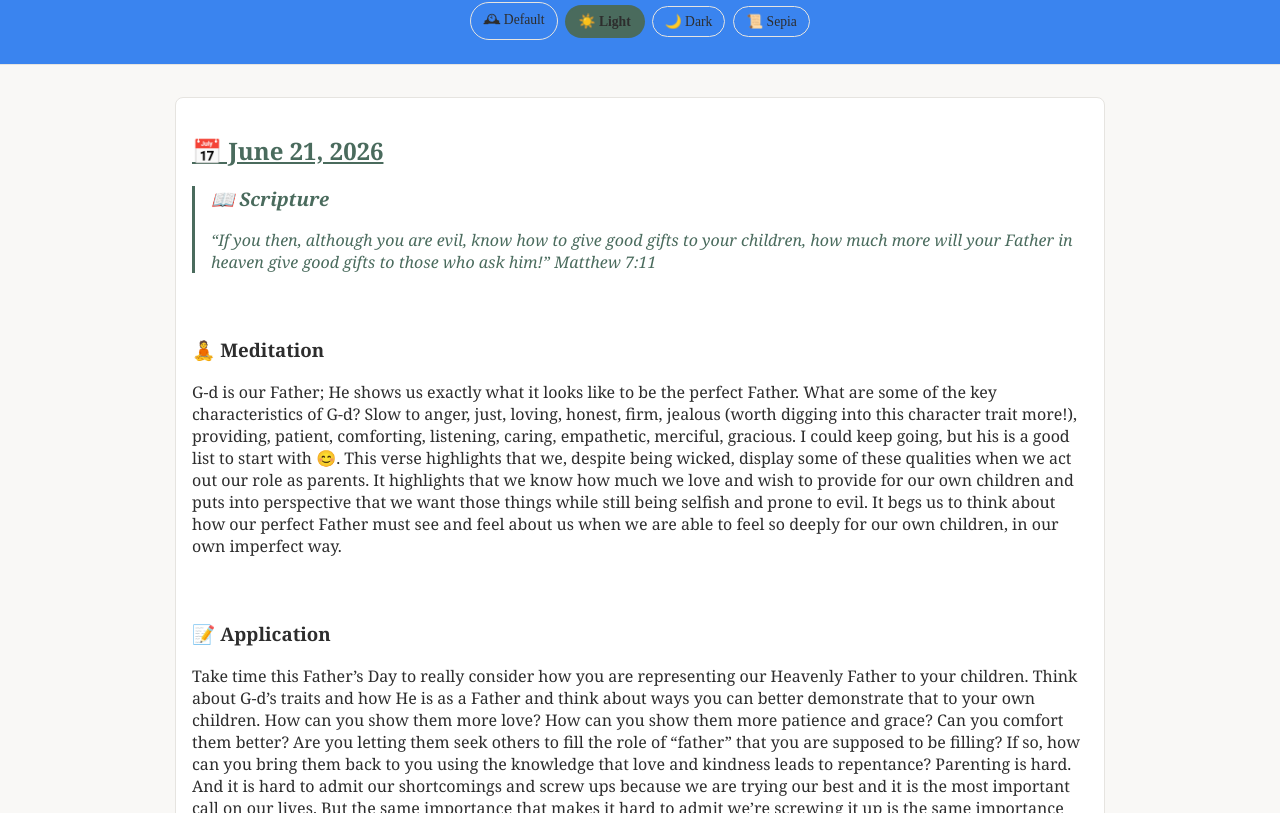
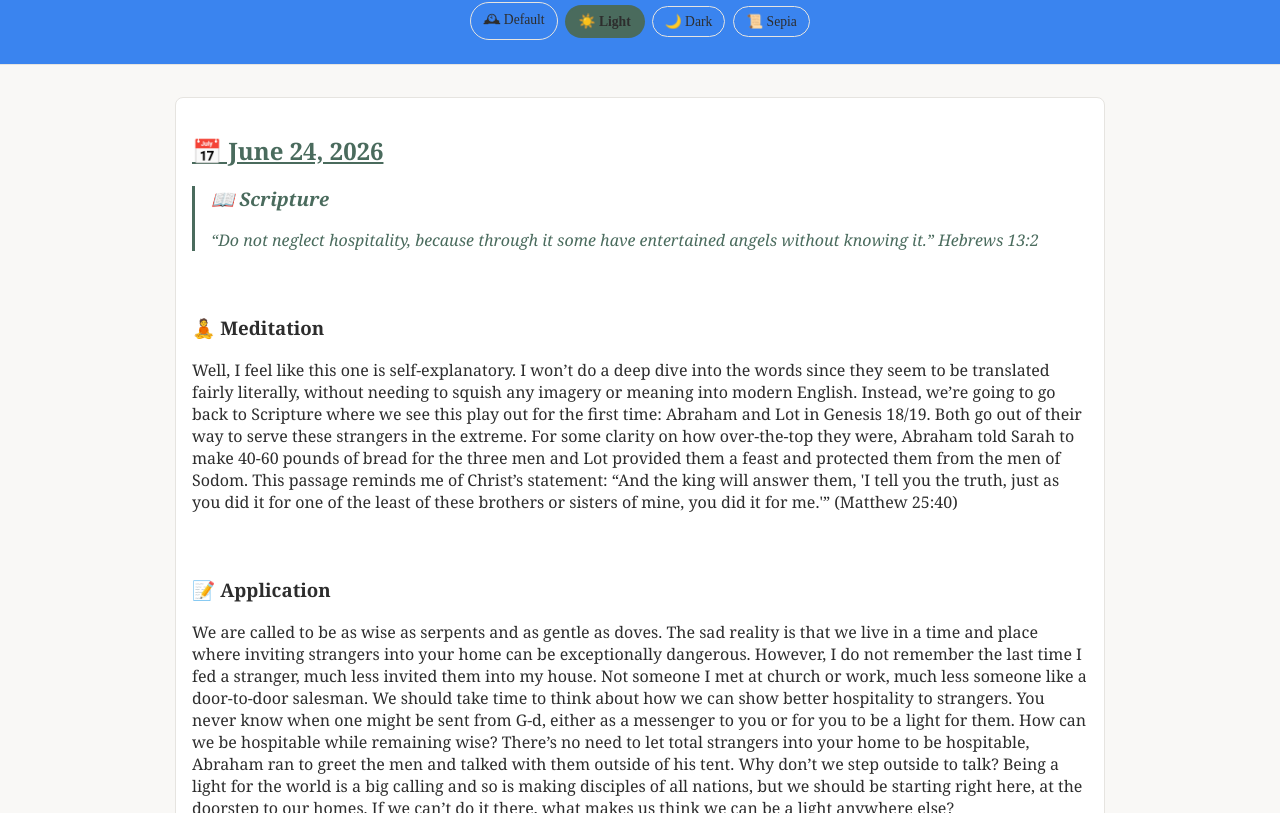
Before and after one commit to Aaron-Garrett/batjews_bible_bits, a React (Create React App) app: page / in a window 1280 px wide. Shown: the part 247-1060 px from the top of the page. Built offline with nearby package versions, Linux system fonts and the light colour scheme.

Commit message:
Publishing a new devotional

```diff
--- a/src/App.js
+++ b/src/App.js
@@ -18,6 +18,45 @@ function App() {
       </header>
       <main>
         <div>
+          <div className="devotional">
+            <h2>📅 June 24, 2026</h2>
+            <ScrollReveal>
+              <div className="scripture-verse">
+                <h3>📖 Scripture</h3>
+                <p>
+                  “Do not neglect hospitality, because through it some have entertained angels without knowing it.”	Hebrews 13:2
+                </p>
+              </div>
+            </ScrollReveal>
+            <ScrollReveal>
+              <div className="meditation">
+                <h3>🧘 Meditation</h3>
+                <p>
+                  Well, I feel like this one is self-explanatory. I won’t do a deep dive into the words since they seem to be translated fairly literally,
+                  without needing to squish any imagery or meaning into modern English. Instead, we’re going to go back to Scripture where we see this play
+                  out for the first time: Abraham and Lot in Genesis 18/19. Both go out of their way to serve these strangers in the extreme. For some clarity
+                  on how over-the-top they were, Abraham told Sarah to make 40-60 pounds of bread for the three men and Lot provided them a feast and protected
+                  them from the men of Sodom. This passage reminds me of Christ’s statement: “And the king will answer them, 'I tell you the truth, just as you
+                  did it for one of the least of these brothers or sisters of mine, you did it for me.'” (Matthew 25:40)
+                </p>
+              </div>
+            </ScrollReveal>
+            <ScrollReveal>
+              <div className="application">
+                <h3>📝 Application</h3>
+                <p>
+                 We are called to be as wise as serpents and as gentle as doves. The sad reality is that we live in a time and place where inviting
+                 strangers into your home can be exceptionally dangerous. However, I do not remember the last time I fed a stranger, much less invited
+                 them into my house. Not someone I met at church or work, much less someone like a door-to-door salesman. We should take time to think
+                 about how we can show better hospitality to strangers. You never know when one might be sent from G-d, either as a messenger to you or
+                 for you to be a light for them. How can we be hospitable while remaining wise? There’s no need to let total strangers into your home to
+                 be hospitable, Abraham ran to greet the men and talked with them outside of his tent. Why don’t we step outside to talk? Being a light
+                 for the world is a big calling and so is making disciples of all nations, but we should be starting right here, at the doorstep to our
+                 homes. If we can’t do it there, what makes us think we can be a light anywhere else?
+                </p>
+              </div>
+            </ScrollReveal>
+          </div>
           <div className="devotional">
             <h2>📅 June 21, 2026</h2>
             <ScrollReveal>
```
Lines whose indentation alone changed are shown as unchanged.
